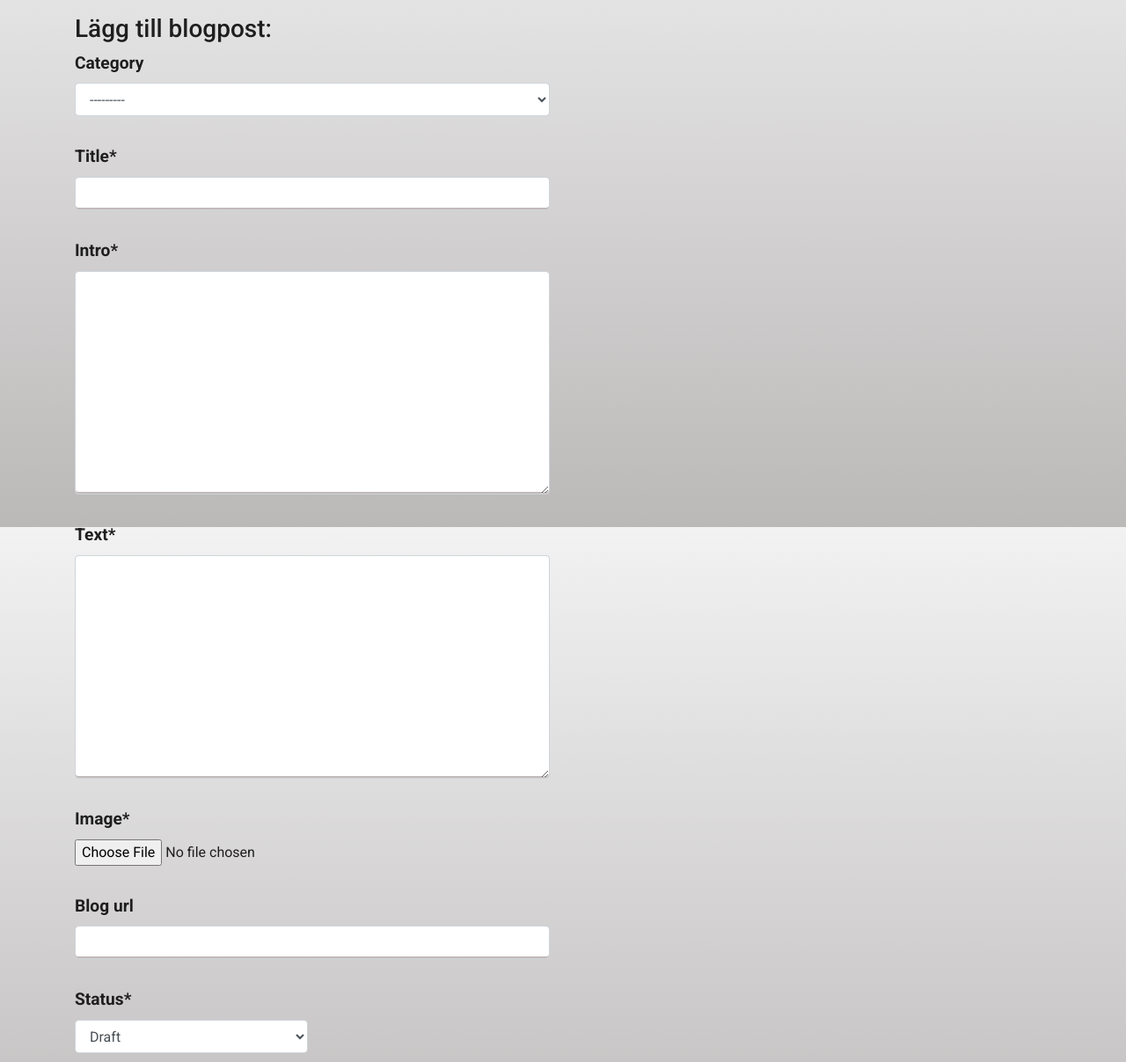
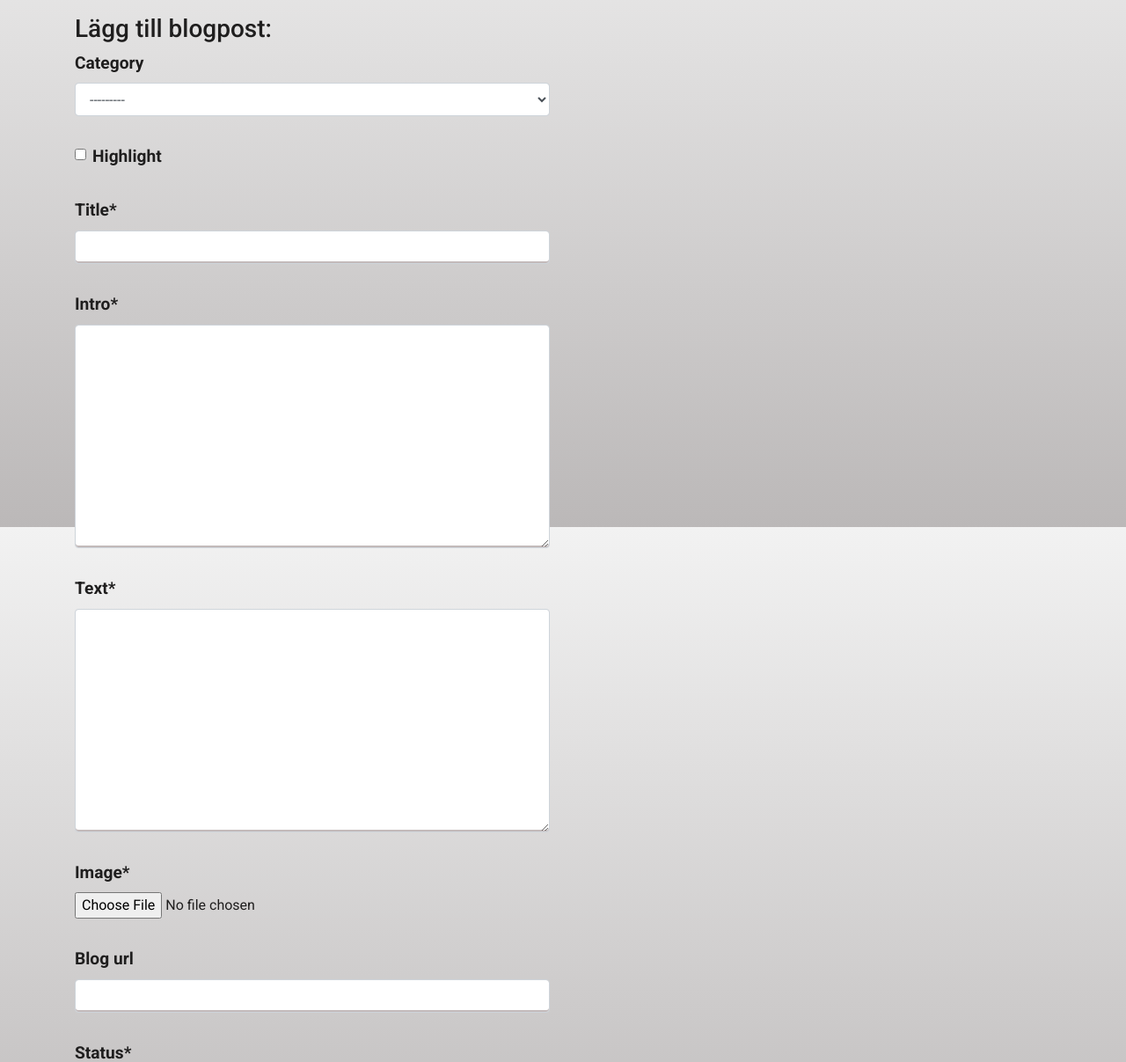
Before and after one commit to ClaudiaInSweden/hansusart, a Django app: page /blog/add/ in a window 1280 px wide. Shown: the part 201-1408 px from the top of the page at 88% size. Run offline with Django 4.2, Linux system fonts and the light colour scheme; a user stored in the database is signed in; data comes from the database, SQL or seed files in the repository; some libraries are stand-ins or nearby versions.

Commit message:
Add highlight form field to add_blogpost and edit_blogpost templates

```diff
--- a/blog/templates/add_blogpost.html
+++ b/blog/templates/add_blogpost.html
@@ -26,6 +26,9 @@
                     <div class="form-row">
                         <div class="form-group col-12">
                         {{ form.category|as_crispy_field }}
+                    </div>
+                    <div class="form-group col-12">
+                        {{ form.highlight|as_crispy_field }}
                     </div>
                     <div class="form-group col-12">
                         {{ form.title|as_crispy_field }}
--- a/blog/templates/edit_blogpost.html
+++ b/blog/templates/edit_blogpost.html
@@ -26,6 +26,9 @@
                     <div class="form-row">
                         <div class="form-group col-12">
                         {{ form.category|as_crispy_field }}
+                    </div>
+                    <div class="form-group col-12">
+                        {{ form.highlight|as_crispy_field }}
                     </div>
                     <div class="form-group col-12">
                         {{ form.title|as_crispy_field }}
```
